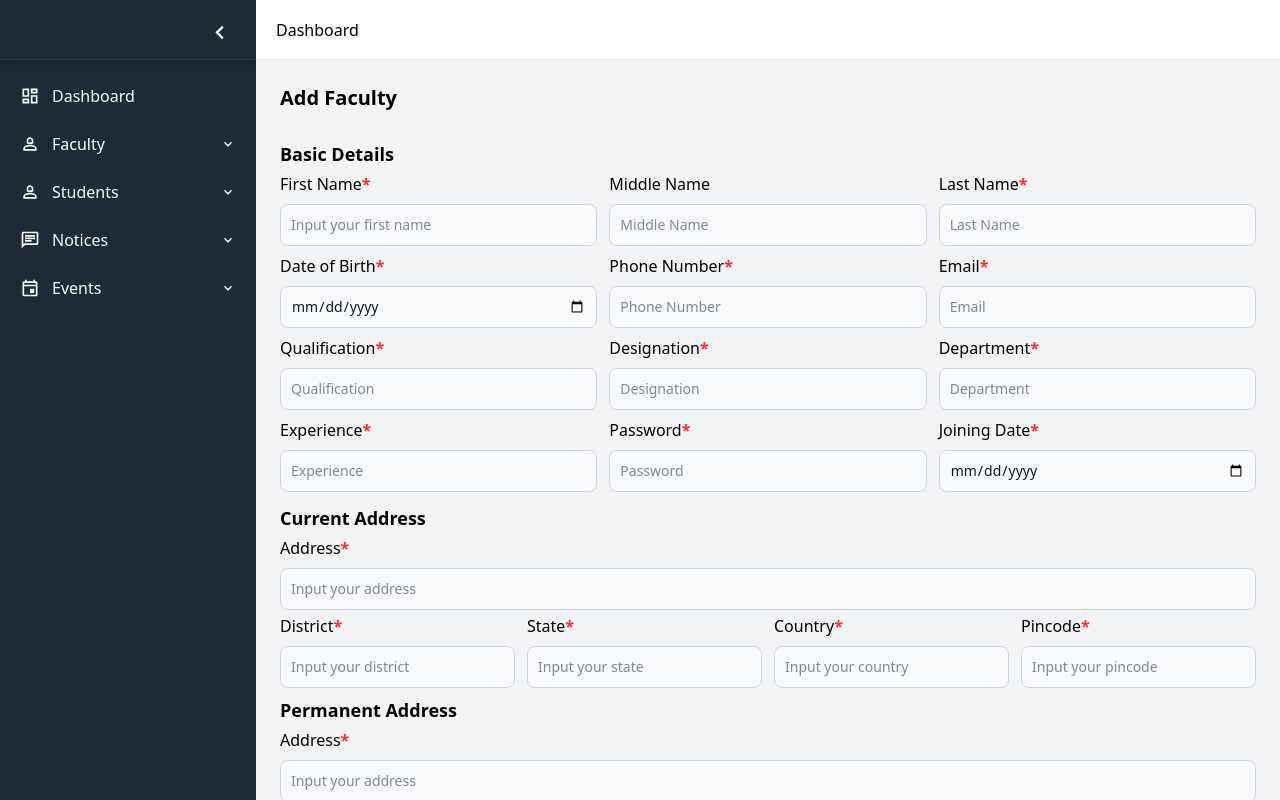
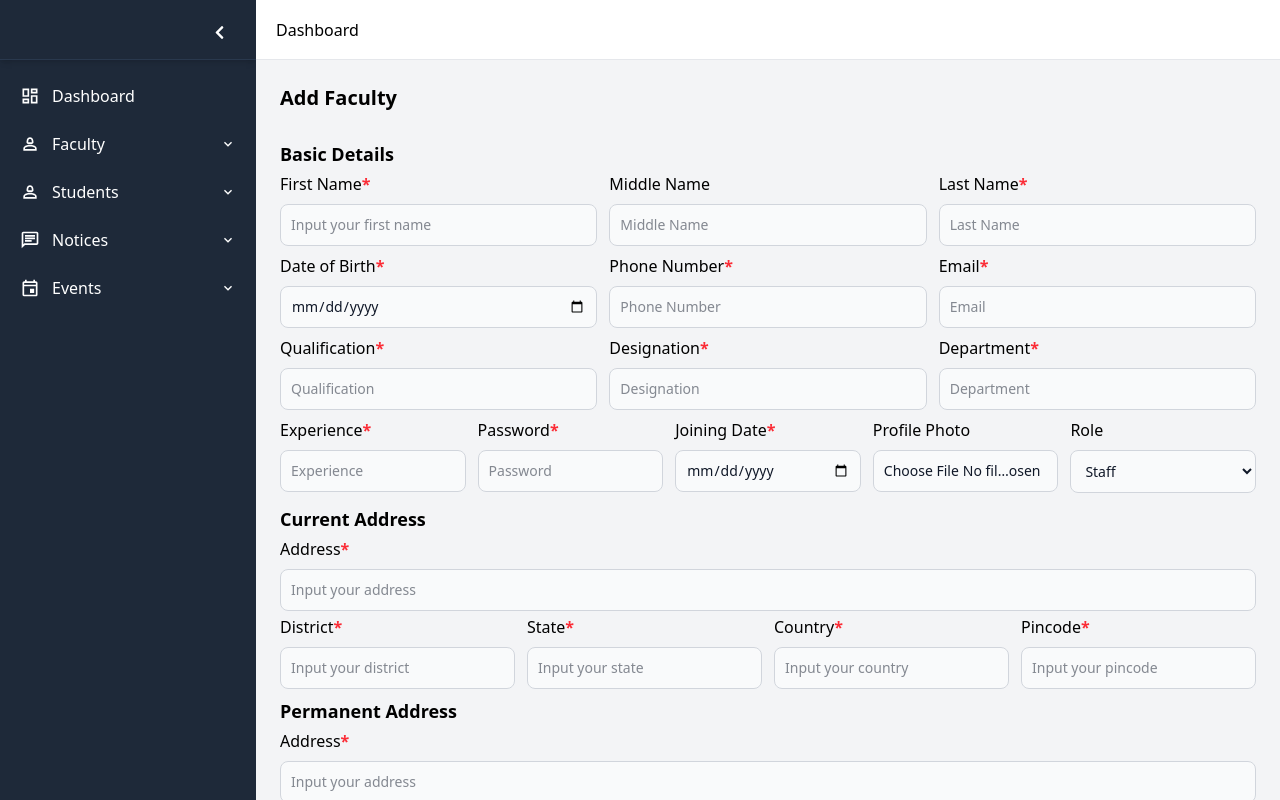
Before and after one commit to gitpritam/college_admin_frontend, a React (Vite) app: page /faculty/add in a window 1280 px wide. Built offline with nearby package versions, Linux system fonts and the light colour scheme.

Commit message:
FEAT:  Added toast

```diff
--- a/src/pages/faculty/addFaculty/AddFaculty.page.tsx
+++ b/src/pages/faculty/addFaculty/AddFaculty.page.tsx
@@ -1,9 +1,11 @@
-import React, { useState } from "react";
+import React, { useRef, useState } from "react";
 import Address from "../../../components/form/address/Address.component";
 import type { IFaculty } from "../../../@types/interface/faculty.interface";
 import z from "zod";
-import { facultyValidationSchema } from "../../../validations/faculty.validation";
+import { facultyValidationSchema, profilePhotoValidationSchema } from "../../../validations/faculty.validation";
 import { addressValidationSchema } from "../../../validations/address.validation";
+import api from "../../../config/axios.config";
+import { IoMdClose } from "react-icons/io";
 
 function AddFacultyPage() {
   const [formData, setFormData] = React.useState<IFaculty>({
@@ -19,6 +21,7 @@ function AddFacultyPage() {
     experience: "",
     password: "",
     joining_date: "",
+    role:'staff',
     current_address: {
       address: "",
       district: "",
@@ -34,7 +37,7 @@ function AddFacultyPage() {
       pincode: "",
     },
   });
-
+  const profilePhotoInputRef = useRef<HTMLInputElement>(null);
   const [error, setError] = useState<
     | {
         first_name?: { errors: string[] };
@@ -49,6 +52,7 @@ function AddFacultyPage() {
         experience?: { errors: string[] };
         password?: { errors: string[] };
         joining_date?: { errors: string[] };
+        role?: { errors: string[] };
       }
     | undefined
   >(undefined);
@@ -72,9 +76,21 @@ function AddFacultyPage() {
       }
     | undefined
   >(undefined);
-  const [isSuccess, setIsSuccess] = useState<boolean | null>(null);
+  const [profilePhotoError, setProfilePhotoError] = useState<
+    | {
+        profile_photo?: { errors: string[] };
+      }
+    | undefined
+  >(undefined);
 
-  const handleChange = (e: React.ChangeEvent<HTMLInputElement>) => {
+      const [profilePhoto, setProfilePhoto] = useState<File | undefined>(undefined);
+
+      const handleFileChange = (e: React.ChangeEvent<HTMLInputElement>) => {
+        const file = e.target.files ? e.target.files[0] : null;
+        if (file) setProfilePhoto(file);
+        console.log(e);
+      };
+  const handleChange = (e: React.ChangeEvent<HTMLInputElement|HTMLSelectElement>) => {
     const { name, value } = e.target;
     setFormData({ ...formData, [name]: value });
     console.log(name, value);
@@ -94,6 +110,7 @@ function AddFacultyPage() {
       experience: "",
       password: "",
       joining_date: "",
+      role:'staff',
       current_address: {
         address: "",
         district: "",
@@ -109,10 +126,10 @@ function AddFacultyPage() {
         pincode: "",
       },
     });
+    handleFileInputReset();
     setError(undefined);
     setCurrentAddressError(undefined);
     setPermanentAddressError(undefined);
-    setIsSuccess(null);
   };
 
   const handleSubmit = async (e: React.FormEvent) => {
@@ -131,31 +148,84 @@ function AddFacultyPage() {
       const permanentAddressValidateData = addressValidationSchema.safeParse(
         formData.permanent_address
       );
+      if (profilePhoto) {
+      const profilePhotoValidateData = profilePhotoValidationSchema.safeParse(
+        { profile_photo: profilePhoto }
+      );
+
+      if (!profilePhotoValidateData.success) {
+        const errors = z.treeifyError(
+          profilePhotoValidateData.error
+        ).properties;
+        setProfilePhotoError(errors);
+        return;
+      }
+    }
 
       if (!currentAddressValidateData.success) {
         const errors = z.treeifyError(
           currentAddressValidateData.error
         ).properties;
         setCurrentAddressError(errors);
+        return;
       }
       if (!permanentAddressValidateData.success) {
         const errors = z.treeifyError(
           permanentAddressValidateData.error
         ).properties;
         setPermanentAddressError(errors);
+        return;
       }
       console.log("Validated data:", validateData);
       if (!validateData.success) {
         const errors = z.treeifyError(validateData.error).properties;
         console.log(errors);
         setError(errors);
+        return;
+      }
+
+      const sendFormData = new FormData();
+      sendFormData.append("first_name", validateData.data.first_name);
+      if (validateData.data.middle_name)
+        sendFormData.append("middle_name", validateData.data.middle_name);
+      sendFormData.append("last_name", validateData.data.last_name);
+      sendFormData.append("dob", validateData.data.dob);
+      sendFormData.append("phone_number", validateData.data.phone_number);
+      sendFormData.append("email", validateData.data.email);
+      sendFormData.append("qualification", validateData.data.qualification);
+      sendFormData.append("designation", validateData.data.designation);
+      sendFormData.append("department", validateData.data.department);
+      sendFormData.append("experience", validateData.data.experience);
+      if (validateData.data.password)sendFormData.append("password", validateData.data.password);
+      sendFormData.append("joining_date", validateData.data.joining_date);
+      Object.entries(currentAddressValidateData.data).forEach(([key,value]) => {
+  sendFormData.append(`current_address[${key}]`, value);
+});
+
+Object.entries(permanentAddressValidateData.data).forEach(([key, value]) => {
+  sendFormData.append(`permanent_address[${key}]`, value);
+});
+     if( validateData.data.role) sendFormData.append("role", validateData.data.role);
+
+      if (profilePhoto) sendFormData.append("profile_picture", profilePhoto);
+
+      const response = await api.post('/faculty', sendFormData, {headers: {'Content-Type': 'multipart/form-data'}});
+      if(response.status === 201){
+        console.log(response.data.result);
+        alert("Faculty added successfully");
+        handleReset();
       }
       console.log(validateData.data);
     } catch (error) {
       console.error("Error submitting form:", error);
     }
   };
-
+  const handleFileInputReset = () => {
+    setProfilePhoto(undefined);
+    if (profilePhotoInputRef.current) {
+      profilePhotoInputRef.current.value = ""; // clear input field
+    }
+  };
   console.log(error);
 
   return (
@@ -379,6 +449,55 @@ function AddFacultyPage() {
               <p className="text-red-500">* {error.joining_date.errors[0]}</p>
             )}
           </div>
+          <div className="form_field flex flex-col w-full gap-2">
+            <label htmlFor="profile_photo">
+              Profile Photo
+            </label>
+            <div className="relative">
+            <input
+              type="file"
+              accept=".jpg, .jpeg"
+              className="bg-gray-50 border border-gray-300 text-gray-900 text-sm rounded-lg focus:ring-blue-500 focus:border-blue-500 block w-full p-2.5 "
+              name="profile_photo"
+              id="profile_photo"
+              onChange={handleFileChange}
+              ref={profilePhotoInputRef}
+              />
+              {profilePhoto && (
+              <button
+                  type="button"
+                  onClick={handleFileInputReset}
+                  className="text-red-500 hover:text-red-700 absolute right-1 top-2 rounded-full p-1 cursor-pointer transition"
+                  aria-label="Remove selected photo"
+                >
+                  <IoMdClose size={18} />
+                </button>
+            )}
+              </div>
+            {profilePhotoError?.profile_photo && (
+              <p className="text-red-500">* {profilePhotoError.profile_photo.errors[0]}</p>
+            )}
+
+          </div>
+          <div className="form_field flex flex-col w-full gap-2">
+            <label htmlFor="role">
+              Role
+            </label>
+            <select
+              id="role"
+              name="role"
+              className="bg-gray-50 border border-gray-300 text-gray-900 text-sm rounded-lg focus:ring-blue-500 focus:border-blue-500 block w-full p-2.5 "
+              onChange={handleChange}
+              value={formData.role}
+            >
+              <option value="admin">Admin</option>
+              <option value="faculty">Faculty</option>
+              <option value="staff">Staff</option>
+            </select>
+            {profilePhotoError?.profile_photo && (
+              <p className="text-red-500">* {profilePhotoError.profile_photo.errors[0]}</p>
+            )}
+          </div>
         </div>
         <div>
           <h1 className="text-lg font-bold mt-2">Current Address</h1>
@@ -426,72 +545,8 @@ function AddFacultyPage() {
           </button>
         </div>
       </form>
-      {isSuccess && (
-        <div
-          className="p-4 mb-4 text-sm text-green-800 rounded-lg bg-green-50 dark:bg-gray-800 dark:text-green-400 relative"
-          role="alert"
-        >
-          <div className="flex items-center justify-between">
-            <span>Faculty added successfully.</span>
-            <button
-              type="button"
-              onClick={() => setIsSuccess(null)}
-              className="ml-auto -mx-1.5 -my-1.5 bg-green-50 text-green-500 rounded-lg focus:ring-2 focus:ring-green-400 p-1.5 hover:bg-green-200 inline-flex items-center justify-center h-8 w-8 dark:bg-gray-800 dark:text-green-400 dark:hover:bg-gray-700"
-              aria-label="Close"
-            >
-              <span className="sr-only">Close</span>
-              <svg
-                className="w-3 h-3"
-                aria-hidden="true"
-                xmlns="http://www.w3.org/2000/svg"
-                fill="none"
-                viewBox="0 0 14 14"
-              >
-                <path
-                  stroke="currentColor"
-                  strokeLinecap="round"
-                  strokeLinejoin="round"
-                  strokeWidth="2"
-                  d="m1 1 6 6m0 0 6 6M7 7l6-6M7 7l-6 6"
-                />
-              </svg>
-            </button>
-          </div>
-        </div>
-      )}
-      {!isSuccess && isSuccess !== null && (
-        <div
-          className="p-4 mb-4 text-sm text-red-800 rounded-lg bg-red-50 dark:bg-gray-800 dark:text-red-400 relative"
-          role="alert"
-        >
-          <div className="flex items-center justify-between">
-            <span>Failed to add faculty.</span>
-            <button
-              type="button"
-              onClick={() => setIsSuccess(null)}
-              className="ml-auto -mx-1.5 -my-1.5 bg-red-50 text-red-500 rounded-lg focus:ring-2 focus:ring-red-400 p-1.5 hover:bg-red-200 inline-flex items-center justify-center h-8 w-8 dark:bg-gray-800 dark:text-red-400 dark:hover:bg-gray-700"
-              aria-label="Close"
-            >
-              <span className="sr-only">Close</span>
-              <svg
-                className="w-3 h-3"
-                aria-hidden="true"
-                xmlns="http://www.w3.org/2000/svg"
-                fill="none"
-                viewBox="0 0 14 14"
-              >
-                <path
-                  stroke="currentColor"
-                  strokeLinecap="round"
-                  strokeLinejoin="round"
-                  strokeWidth="2"
-                  d="m1 1 6 6m0 0 6 6M7 7l6-6M7 7l-6 6"
-                />
-              </svg>
-            </button>
-          </div>
-        </div>
-      )}
+
+
     </div>
   );
 }
--- a/src/validations/faculty.validation.ts
+++ b/src/validations/faculty.validation.ts
@@ -10,7 +10,6 @@ export const facultyValidationSchema = z.object({
 
   middle_name: z
     .string()
-    .min(1, "Middle name should be at least 1 character")
     .max(50, "Middle name should be at most 50 characters")
     .optional(),
 
@@ -69,4 +68,20 @@ export const facultyValidationSchema = z.object({
     .min(2, "Posted by should be at least 2 characters")
     .max(20, "Posted by should be at most 20 characters")
     .optional(),
+    role:z.enum(['admin','staff','faculty', "guest"]).optional(),
 });
+
+export const profilePhotoValidationSchema = z.object({
+  profile_photo: z
+    .any().optional()
+    .refine((file) => file instanceof File, "Profile photo is required")
+    .refine(
+      (file) => file && file.size <= 0.5 * 1024 * 1024, // 500kB limit
+      "Profile photo must be less than 500KB"
+    )
+    .refine(
+      (file) =>
+        file && ["image/jpeg", "image/jpg"].includes(file.type),
+      "Profile photo must be a JPEG, JPG image"
+    ),
+});
```
